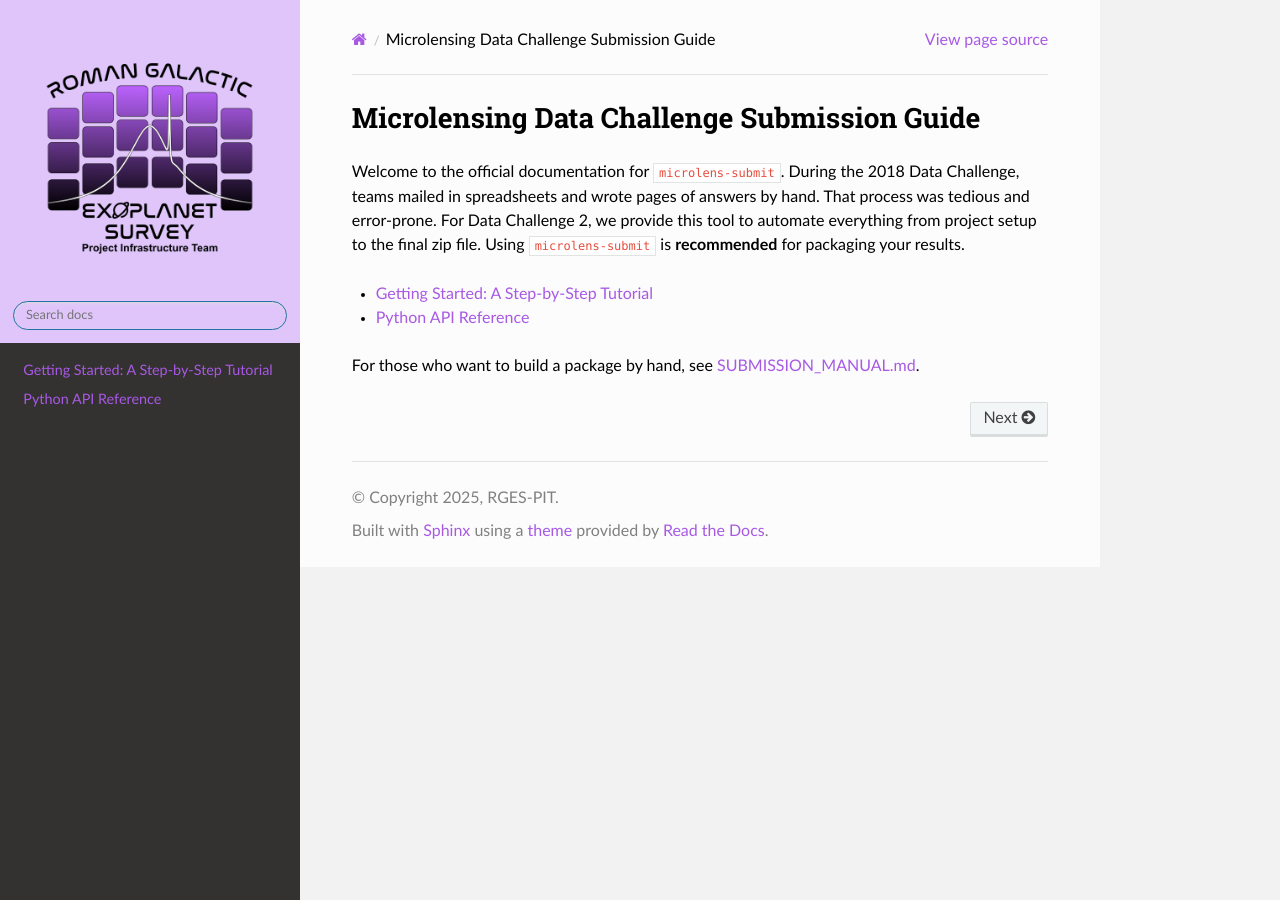
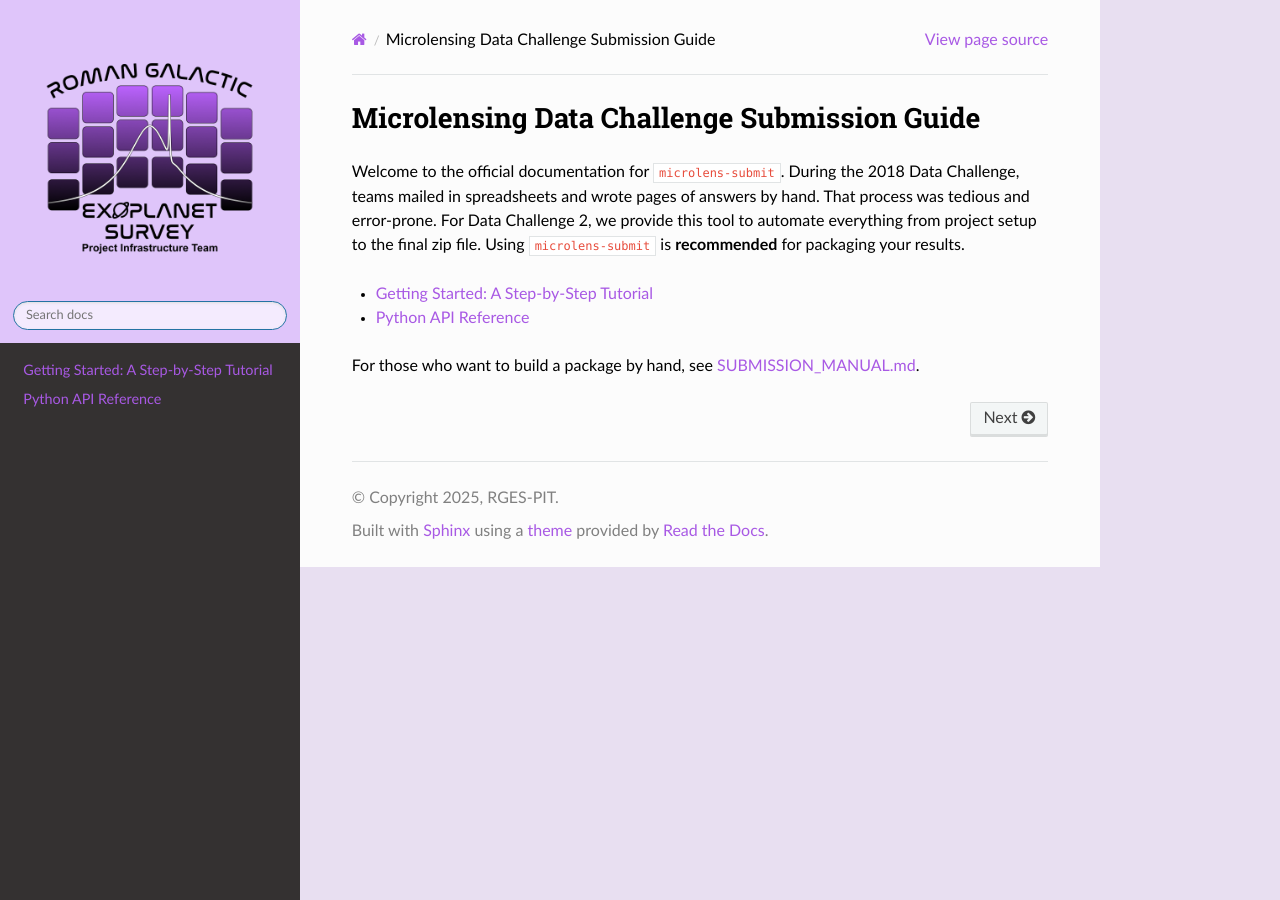
Before and after one commit to AmberLee2427/microlens-submit, a Sphinx documentation site: the page built from docs/index.rst, in a window 1280 px wide. Built offline with Sphinx 7.4.7 and the Read the Docs theme 3.1.0, drawn with Linux system fonts in a browser that asks for light colours.

Commit message:
css again

```diff
--- a/docs/_static/custom.css
+++ b/docs/_static/custom.css
@@ -3,7 +3,7 @@
     --rtd-color-primary: #dfc5fa;
     --rtd-color-secondary: #361d49;
     --rtd-color-accent: #a859e4;
-    --rtd-color-background: #fff;
+    --rtd-color-background: #f4ebfe;
     --rtd-color-text: #000;
   }
 
@@ -36,7 +36,7 @@
 
   /* Search input and dropdown */
   .wy-side-nav-search input, .wy-side-nav-search .wy-dropdown {
-    background: var(--rtd-color-primary) !important;
+    background: var(--rtd-color-background) !important;
     color: #fff !important;
   }
 
@@ -60,7 +60,7 @@
 
   /* Version selector */
   .wy-side-nav-search .wy-dropdown {
-    background: var(--rtd-color-accent) !important;
+    background: var(--rtd-color-secondary) !important;
   }
 
   /* Mobile menu button */
```
